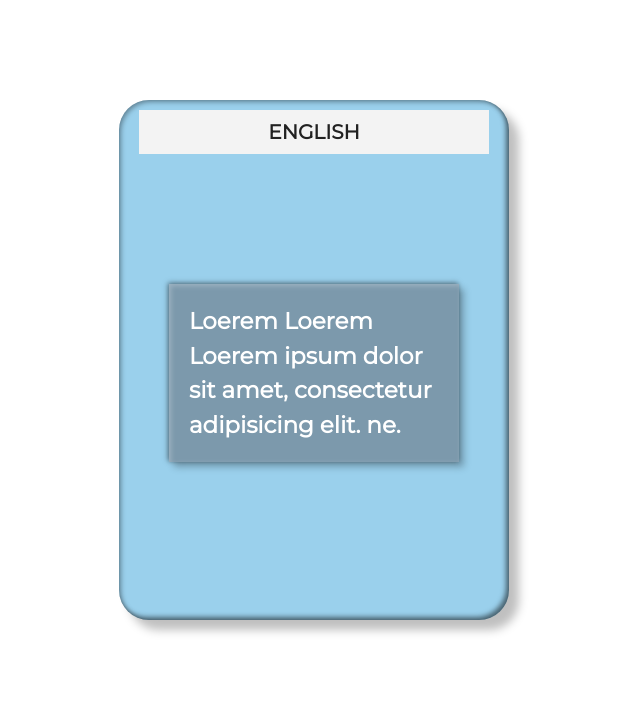
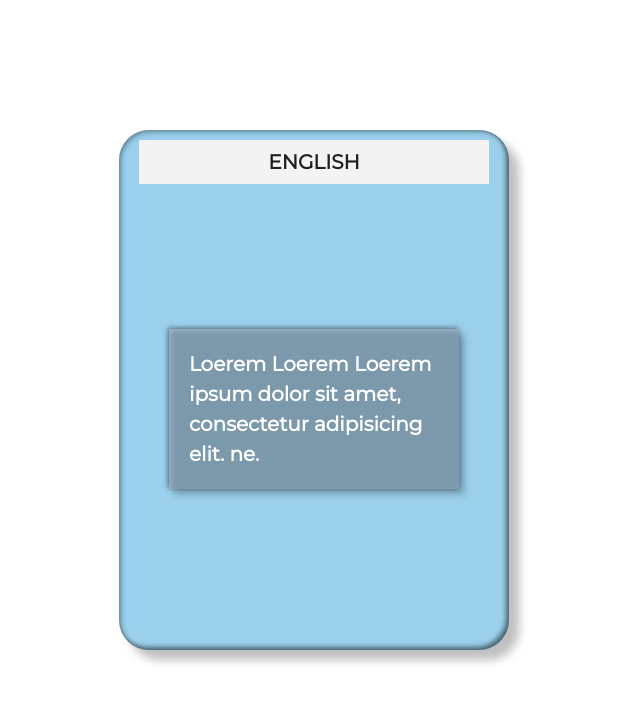
Before and after one commit to Ahmad-mufied/Flip-Card, a plain HTML site: page index.html in a window 1280 px wide. Shown: the whole page, without its empty margins (346-986 px from the left). Drawn offline with Linux system fonts and the light colour scheme.

Commit message:
Update main.css

```diff
--- a/main.css
+++ b/main.css
@@ -17,7 +17,7 @@ body {
 }
 
 .card {
-  margin: 100px auto; 0;
+  margin: 130px auto; 0;
   width: 350px;
   height: 500px;
   perspective: 950px;
@@ -112,11 +112,13 @@ body {
 .card__header_front h2  {
   background: #F3F3F3;
   padding: 10px;
+  margin-bottom: 50px;
   color: var(--dark);
   font-size: 20px;
   font-weight: 900;
   text-transform: uppercase;
   text-align: center;
+
 }
 
 
@@ -138,7 +140,6 @@ body {
   line-height: 1.5;
 
   color: #fff;
-  font-size: 1.15em;
   box-shadow: 5px 5px 7px rgba(0, 0, 0, 0.25),
   inset 2px 2px 5px rgba(255, 255, 255, 0.25),
    -1px -1px 5px rgba(0, 0, 0, 0.5);
@@ -148,15 +149,14 @@ body {
 
 .card__face--front .card__body p {
   align-items: center;
-  margin-top: 50px;
+  margin-top: 45px;
   padding: 20px;
   color: var(--dark);
   background-color: #8ca0ff;
-  font-size: 25px;
+  font-size: 20px;
   line-height: 1.5;
 
   color: #fff;
-  font-size: 1.15em;
   box-shadow: 5px 5px 7px rgba(0, 0, 0, 0.25),
   inset 2px 2px 5px rgba(255, 255, 255, 0.25),
    -1px -1px 5px rgba(0, 0, 0, 0.5);
```
